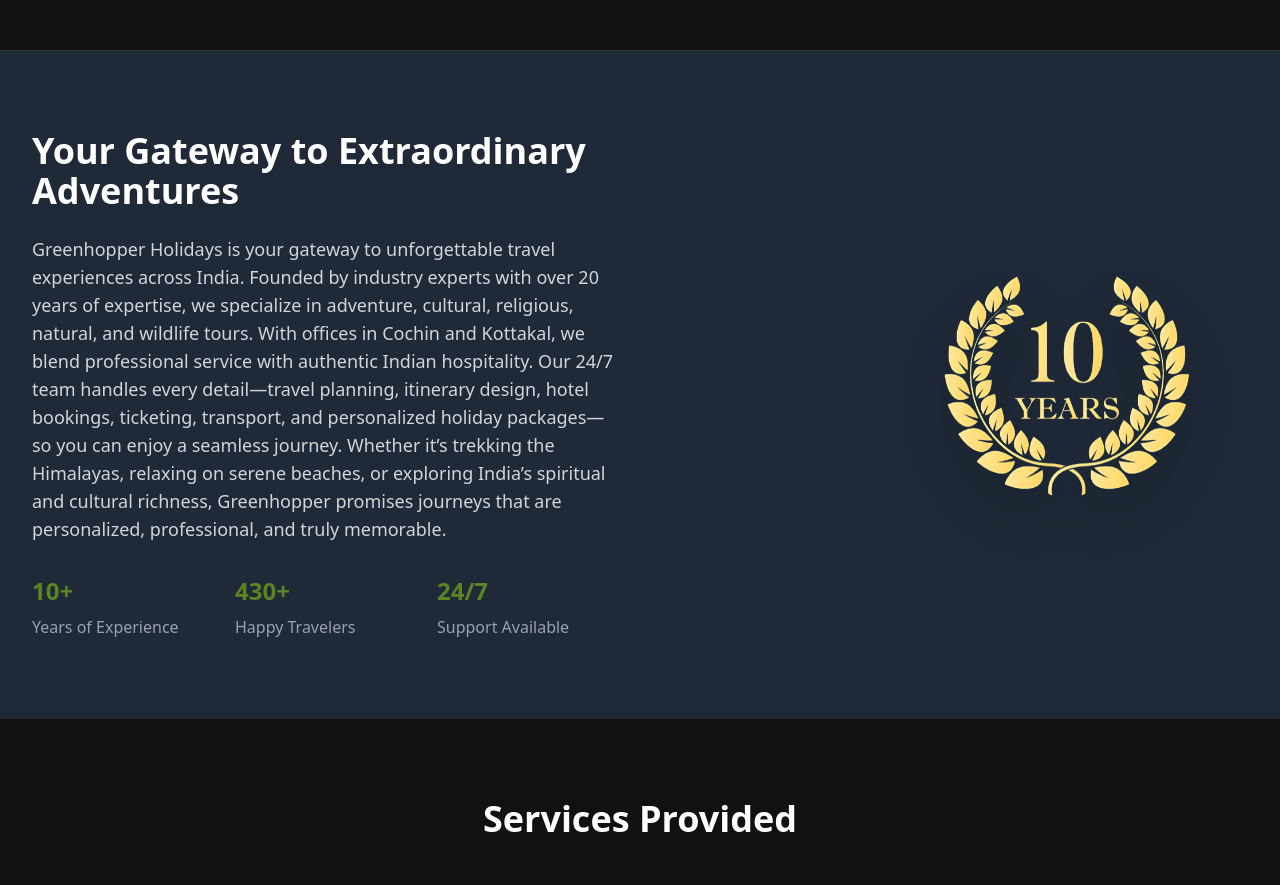
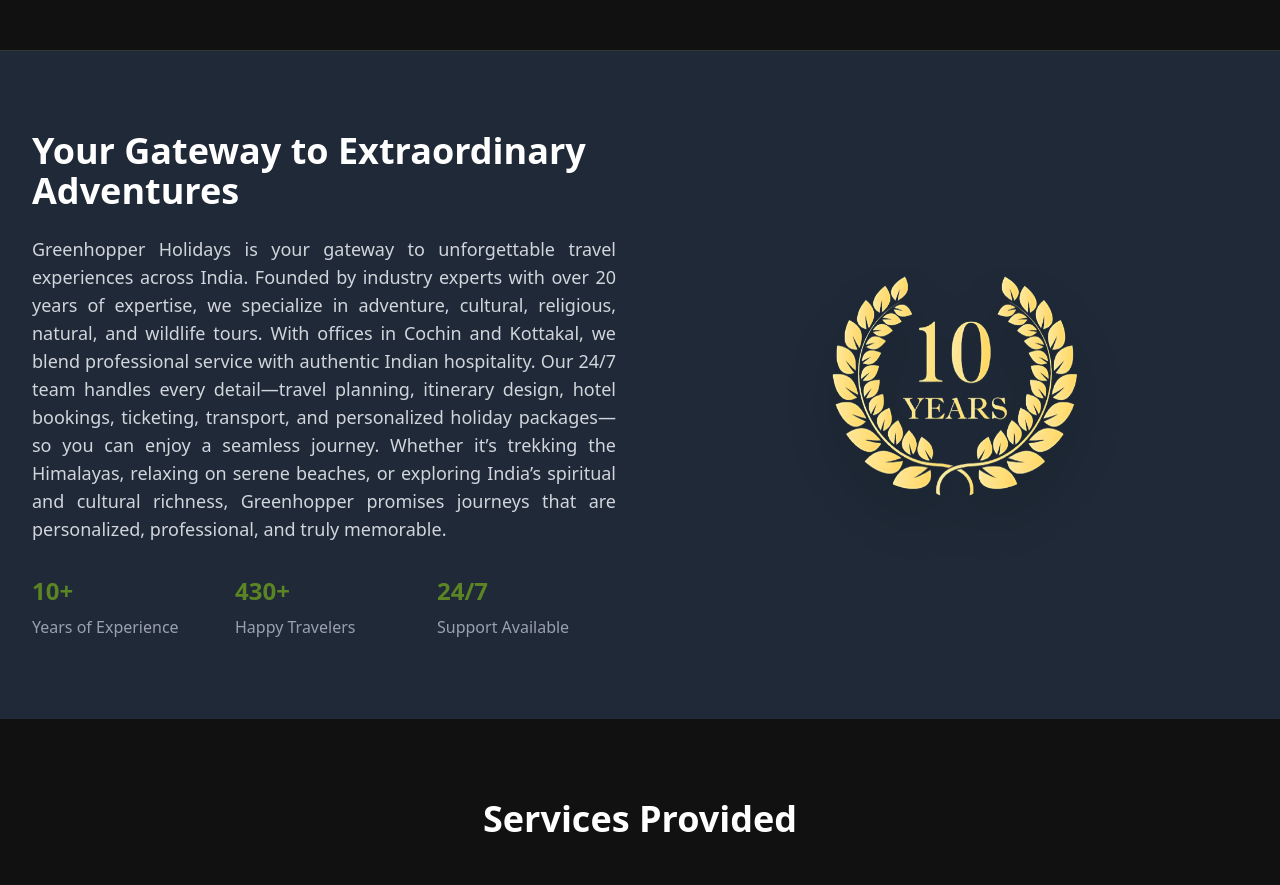
Before and after one commit to henna-maryam/Greenhopper, a React (Vite) app: page / in a window 1280 px wide. Shown: the part 2700-3585 px from the top of the page. Built offline with nearby package versions, Linux system fonts and the light colour scheme; no server answers; a web font is replaced by a local one.

Commit message:
align about us

```diff
--- a/src/components/AboutUs.jsx
+++ b/src/components/AboutUs.jsx
@@ -31,10 +31,10 @@ const AboutUs = () => {
       {/* Company Overview Section */}
       <section id='about' className="py-20 bg-[#1F2937] border-t border-[#5B8424]/20">
         <div className="max-w-7xl mx-auto px-4 sm:px-6 lg:px-8">
-          <div className="grid md:grid-cols-2 gap-12 items-center">
+          <div className="grid md:grid-cols-2 gap-12 items-center text-center md:text-left">
             <div>
               <h2 className="text-4xl font-bold text-white mb-6">Your Gateway to Extraordinary Adventures</h2>
-              <p className="text-gray-300 mb-8 text-lg">
+              <p className="text-gray-300 mb-8 text-lg text-justify">
                 Greenhopper Holidays is your gateway to unforgettable travel experiences across India. Founded by industry experts with over 20 years of expertise, we specialize in adventure, cultural, religious, natural, and wildlife tours. With offices in Cochin and Kottakal, we blend professional service with authentic Indian hospitality. Our 24/7 team handles every detail—travel planning, itinerary design, hotel bookings, ticketing, transport, and personalized holiday packages—so you can enjoy a seamless journey. Whether it’s trekking the Himalayas, relaxing on serene beaches, or exploring India’s spiritual and cultural richness, Greenhopper promises journeys that are personalized, professional, and truly memorable.
               </p>
               <div className="grid grid-cols-3 gap-6">
@@ -52,15 +52,12 @@ const AboutUs = () => {
                 </div>
               </div>
             </div>
-            <div className="flex justify-center items-center">
+            <div className="flex justify-center">
               <img
-              src={badge}
-              alt="10 Years of Trust and Experience Badge"
-              className="w-56 h-56 sm:w-20 sm:h-20 md:w-72 md:h-72 drop-shadow-2xl ml-56"
-            />
-              {/* <div className="absolute -bottom-6 -left-6 bg-[#5B8424] text-white p-6 rounded-lg">
-                <p className="text-lg font-semibold">Trusted by thousands of travelers worldwide</p>
-              </div> */}
+                src={badge}
+                alt="10 Years of Trust and Experience Badge"
+                className="w-40 h-40 sm:w-48 sm:h-48 md:w-56 md:h-56 lg:w-72 lg:h-72 drop-shadow-2xl"
+              />
             </div>
           </div>
         </div>
```
